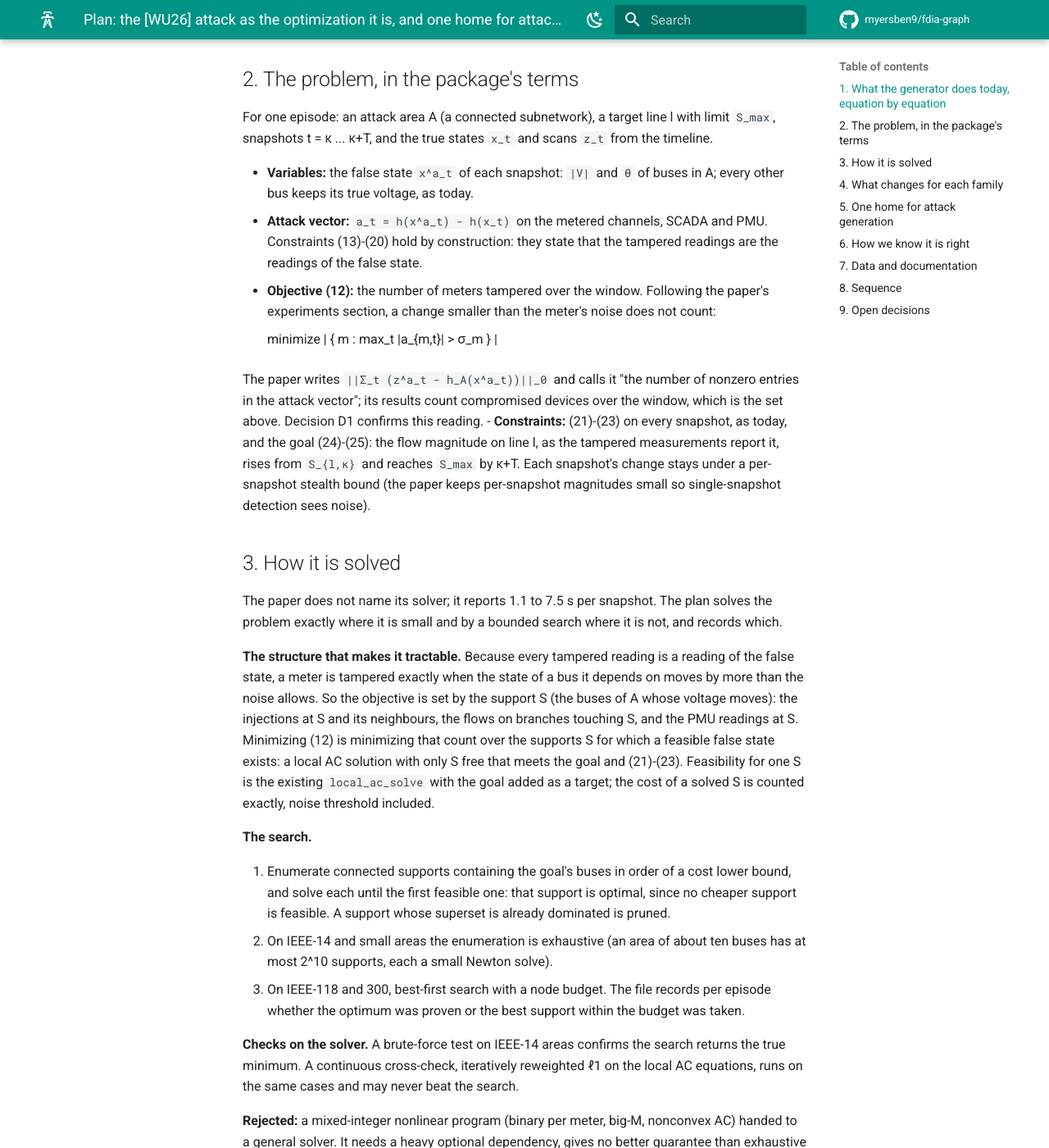
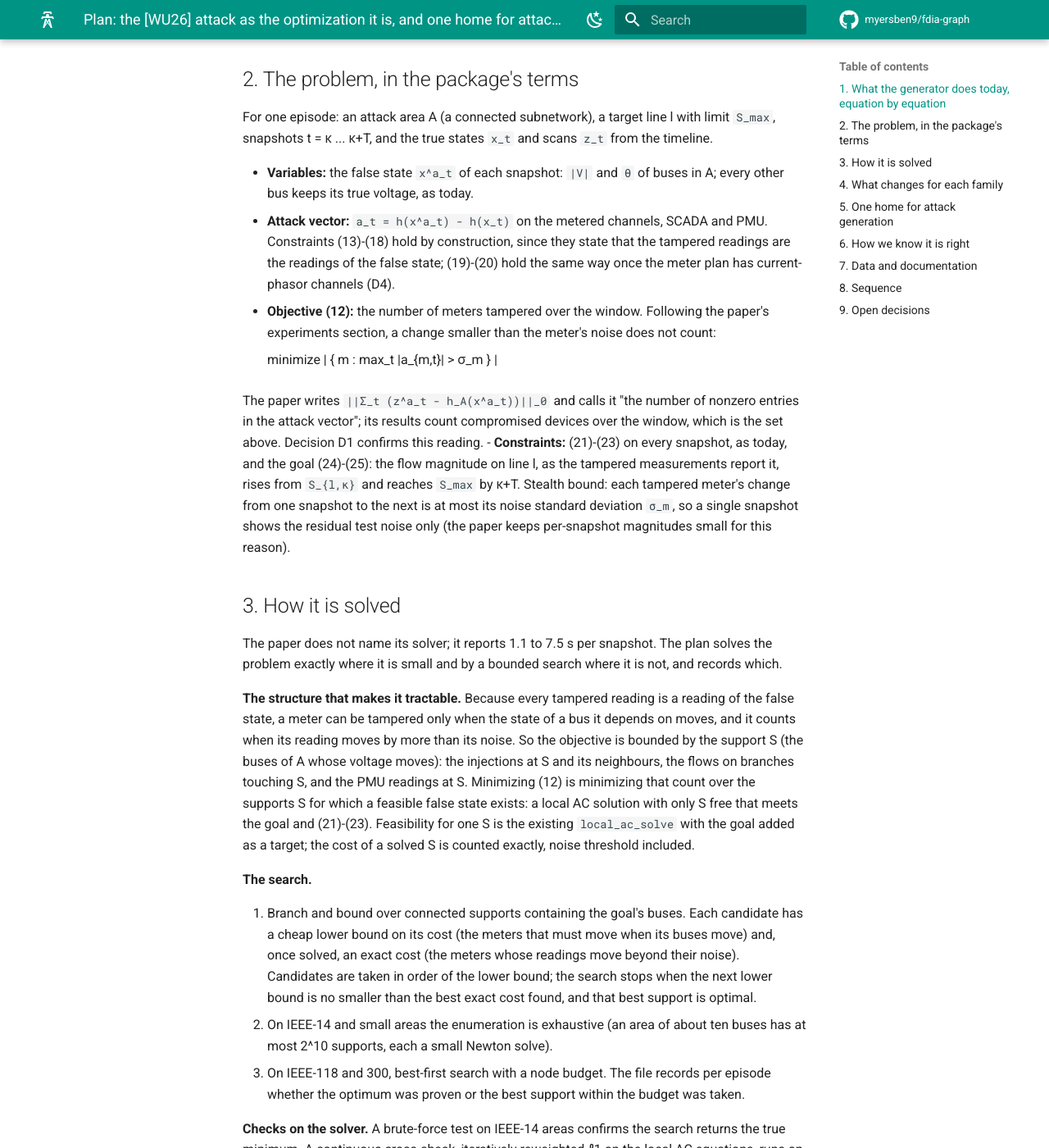
Before and after one commit to myersben9/fdia-graph, an MkDocs documentation site: the page built from docs/plans/WU_MSFDIA_PLAN.md, in a window 1280 px wide and 1400 px high, scrolled down 1348 px. Shown: the whole window at 82% size. Built offline with MkDocs 1.6.1 and Material for MkDocs 9.7.7, drawn with Linux system fonts in a browser that asks for light colours; comment, search, counter and statistics services are not loaded; the version menu is left out; some of the changed text lies outside the part shown.

Commit message:
Wu plan: today's scope is (13)-(18) and (21)-(23); the stealth bound defined; branch and bound stops on the bound

```diff
--- a/docs/plans/WU_MSFDIA_PLAN.md
+++ b/docs/plans/WU_MSFDIA_PLAN.md
@@ -7,7 +7,7 @@
 (21)-(23) and a line-overload goal reached over several snapshots (24)-(25). The attack is the
 solution of that problem.
 
-The generator does not solve it today. It builds local false states that satisfy (13)-(23), with
+The generator does not solve it today. It builds local false states that satisfy (13)-(18) and (21)-(23), with
 targets drawn at random and no minimization, and it has no overload goal. The docs nevertheless cite
 [WU26] as the source of the stealthy families. This plan closes the gap: the stealthy families are
 generated by solving the paper's problem. It also moves every piece of attack generation into the
@@ -37,8 +37,9 @@
 - **Variables:** the false state `x^a_t` of each snapshot: `|V|` and `θ` of buses in A; every
   other bus keeps its true voltage, as today.
 - **Attack vector:** `a_t = h(x^a_t) - h(x_t)` on the metered channels, SCADA and PMU. Constraints
-  (13)-(20) hold by construction: they state that the tampered readings are the readings of the
-  false state.
+  (13)-(18) hold by construction, since they state that the tampered readings are the readings of
+  the false state; (19)-(20) hold the same way once the meter plan has current-phasor channels
+  (D4).
 - **Objective (12):** the number of meters tampered over the window. Following the paper's
   experiments section, a change smaller than the meter's noise does not count:
 
@@ -49,8 +50,9 @@
   above. Decision D1 confirms this reading.
 - **Constraints:** (21)-(23) on every snapshot, as today, and the goal (24)-(25): the flow magnitude
   on line l, as the tampered measurements report it, rises from `S_{l,κ}` and reaches `S_max` by
-  κ+T. Each snapshot's change stays under a per-snapshot stealth bound (the paper keeps
-  per-snapshot magnitudes small so single-snapshot detection sees noise).
+  κ+T. Stealth bound: each tampered meter's change from one snapshot to the next is at most its
+  noise standard deviation `σ_m`, so a single snapshot shows the residual test noise only (the
+  paper keeps per-snapshot magnitudes small for this reason).
 
 ## 3. How it is solved
 
@@ -58,8 +60,8 @@
 problem exactly where it is small and by a bounded search where it is not, and records which.
 
 **The structure that makes it tractable.** Because every tampered reading is a reading of the false
-state, a meter is tampered exactly when the state of a bus it depends on moves by more than the
-noise allows. So the objective is set by the support S (the buses of A whose voltage moves): the
+state, a meter can be tampered only when the state of a bus it depends on moves, and it counts
+when its reading moves by more than its noise. So the objective is bounded by the support S (the buses of A whose voltage moves): the
 injections at S and its neighbours, the flows on branches touching S, and the PMU readings at S.
 Minimizing (12) is minimizing that count over the supports S for which a feasible false state
 exists: a local AC solution with only S free that meets the goal and (21)-(23). Feasibility for one
@@ -68,9 +70,11 @@
 
 **The search.**
 
-1. Enumerate connected supports containing the goal's buses in order of a cost lower bound, and
-   solve each until the first feasible one: that support is optimal, since no cheaper support is
-   feasible. A support whose superset is already dominated is pruned.
+1. Branch and bound over connected supports containing the goal's buses. Each candidate has a
+   cheap lower bound on its cost (the meters that must move when its buses move) and, once solved,
+   an exact cost (the meters whose readings move beyond their noise). Candidates are taken in order
+   of the lower bound; the search stops when the next lower bound is no smaller than the best exact
+   cost found, and that best support is optimal.
 2. On IEEE-14 and small areas the enumeration is exhaustive (an area of about ten buses has at
    most 2^10 supports, each a small Newton solve).
 3. On IEEE-118 and 300, best-first search with a node budget. The file records per episode whether
```
